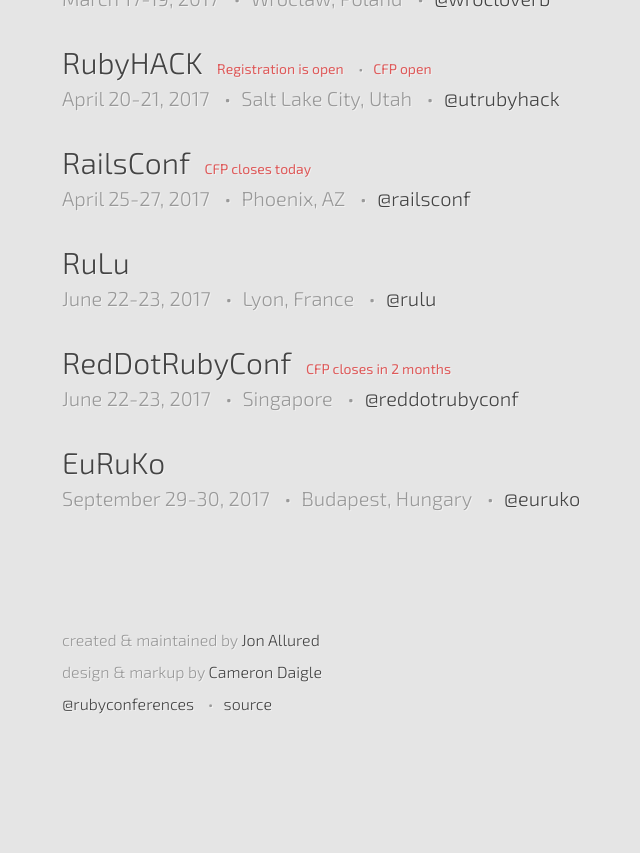
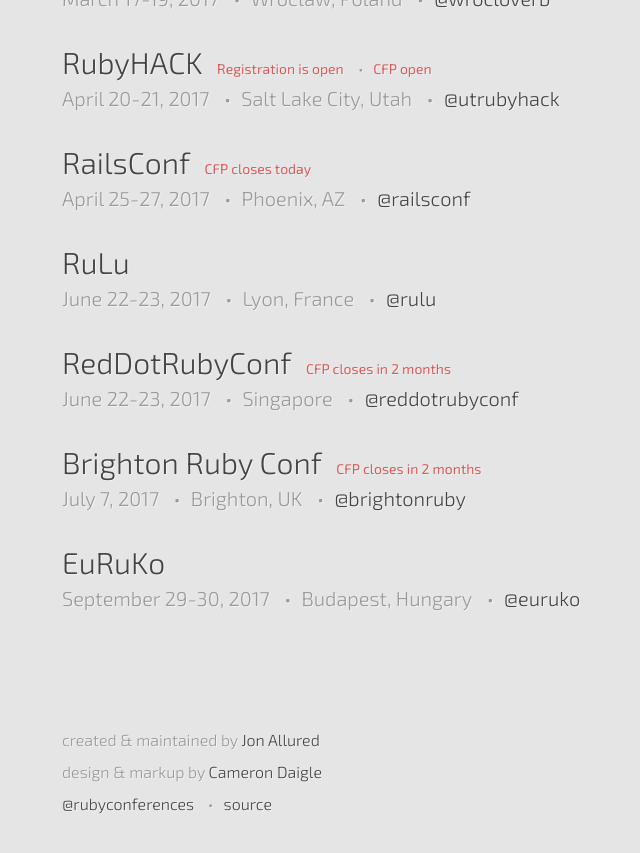
Before and after one commit to ruby-conferences/ruby-conferences.github.io, a Jekyll site: the page built from index.html, in a window 1280 px wide and 900 px high, scrolled down 1118 px. Shown: the top 853 px of the window, without its empty margins (178-818 px from the left). Built offline with Jekyll 4.4.1, drawn with Linux system fonts in a browser that asks for light colours; before the commit the page ends 1918 px from its top, so only the background shows below that.

Commit message:
Add Brighton Ruby 2017

```diff
--- a/_data/current.yml
+++ b/_data/current.yml
@@ -78,6 +78,14 @@
   cfp_phrase: CFP closes
   cfp_date: "March 15, 2017"
 
+- name: Brighton Ruby Conf
+  location: Brighton, UK
+  dates: "July 7, 2017"
+  url: http://brightonruby.com/
+  twitter: brightonruby
+  cfp_phrase: CFP closes
+  cfp_date: "March 31, 2017"
+
 - name: EuRuKo
   location: Budapest, Hungary
   dates: "September 29-30, 2017"
```
